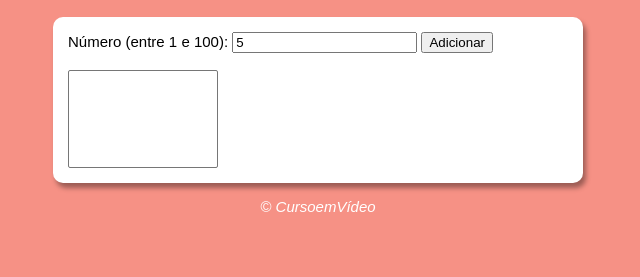
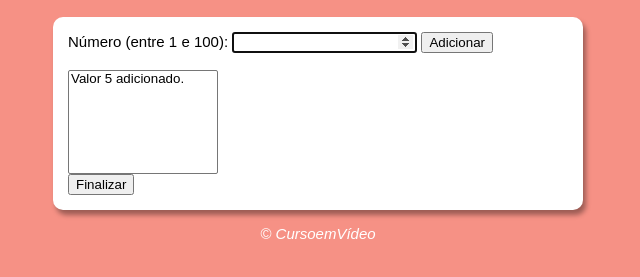
Before and after one commit to KarolineGrattivol/javascript, a plain HTML site: page desafios/desafio02/modelo/desafio02.html in a window 1280 px wide. Both pictures are taken after typing "5" into the empty fields and a click on the button "Adicionar". Shown: the part 57-334 px from the top of the page, without its empty margins (322-962 px from the left). Drawn offline with Linux system fonts and the light colour scheme.

Commit message:
atualização do desafio 02

```diff
--- a/desafios/desafio02/modelo/desafio02.html
+++ b/desafios/desafio02/modelo/desafio02.html
@@ -13,11 +13,12 @@
     <section>
         <div>
             Número (entre 1 e 100):
-            <input type="number" name="num" id="txtn">
-            <input type="button" value="Adicionar" onclick="analisar()">
+            <input type="number" name="fnum" id="fnum">
+            <input type="button" value="Adicionar" onclick="adicionar()">
             <br><br><select name="flista" id="flista" size="6"></select>
+            <br><input type="button" value="Finalizar" onclick="finalizar()">
         </div>
-        <div>
+        <div id="res">
 
 
         </div>
--- a/desafios/desafio02/modelo/script.js
+++ b/desafios/desafio02/modelo/script.js
@@ -1,8 +1,60 @@
-function analisar(){
-    let num = document.getElementById('txtn')
-    let ana = document.getElementById('selana')
-    if (num.value.length <= 1 || ana.value.length > 100 ){
-        ana.innerHTML =
+let num = document.querySelector('input#fnum')
+let lista = document.querySelector('select#flista')
+let res = document.querySelector('div#res')
+let valores = []
+
+function isNumero(n) {
+    if(Number(n) >= 1 && Number(n) <= 100) {
+        return true
+    } else {
+        return false
     }
+}
 
+function inLista(n, l) {
+    if (l.indexOf(Number(n)) != -1) {
+        return true
+    } else {
+        return false
+    }
 }
+
+function adicionar() {
+    if(isNumero(num.value) && !inLista(num.value, valores)) {
+        valores.push(Number(num.value))
+        let item = document.createElement('option')
+        item.text = `Valor ${num.value} adicionado.`
+        lista.appendChild(item)
+        res.innerHTML = ''
+    } else {
+        window.alert('Valor inválido ou já encontrado na lista.')
+    }
+    num.value = ''
+    num.focus()
+}
+
+function finalizar() {
+    if (valores.length == 0) {
+        window.alert('Adicione valores antes de finalizar!')
+    } else {
+        let tot = valores.length
+        let maior = valores[0]
+        let menor = valores[0]
+        let soma = 0
+        let media = 0
+        for(let pos in valores) {
+            soma += valores[pos]
+            if (valores[pos] > maior)
+                maior = valores[pos]
+            if (valores[pos] < menor)
+                menor = valores[pos]
+        }
+        media = soma / tot
+        res.innerHTML = ''
+        res.innerHTML += `<p>Ao todo, temos ${tot} números cadastrados.</p>`
+        res.innerHTML += `<p>O maior valor informado foi ${maior}.</p>`
+        res.innerHTML += `<p>O menor valor informado foi ${menor}.</p>`
+        res.innerHTML += `<p>Somando todos os valores, temos ${soma}.</p>`
+        res.innerHTML += `<p>A média dos valores digitados é ${media}.</p>`
+    }
+}
```
